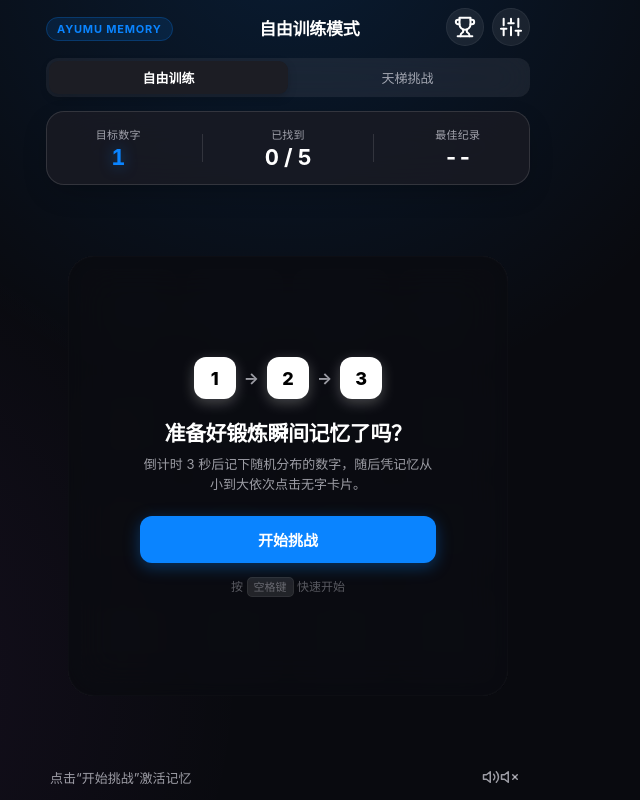
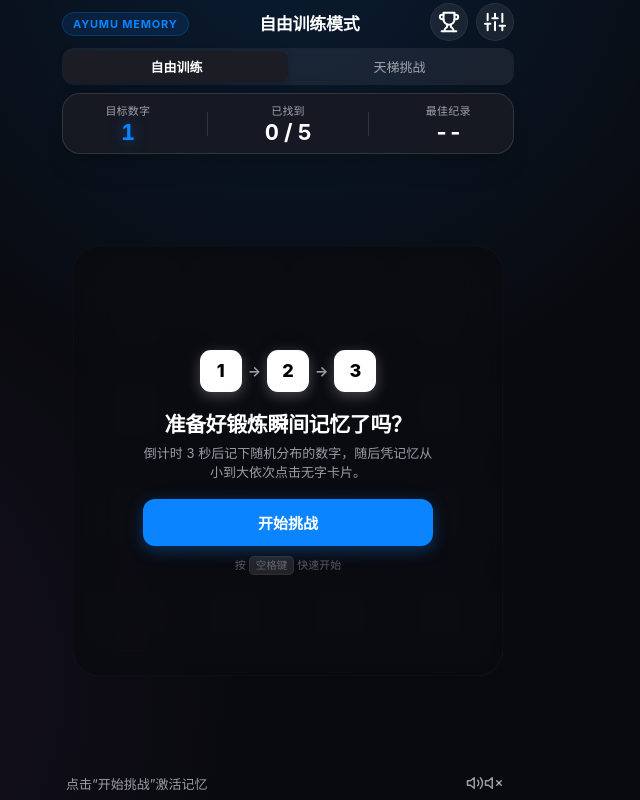
Before and after one commit to al1830329386-dev/chimp-memory-trainer, a plain HTML site: page index.html in a window 1280 px wide. Shown: the whole page, without its empty margins (352-992 px from the left). Drawn offline with Linux system fonts and the light colour scheme.

Commit message:
fix(ui): lock 100dvh viewport and make grid/cards adaptively fit any screen without scrollbars

```diff
--- a/styles.css
+++ b/styles.css
@@ -73,6 +73,13 @@
   touch-action: manipulation;
 }
 
+html {
+  height: 100%;
+  height: 100vh;
+  height: 100dvh;
+  overflow: hidden;
+}
+
 body {
   font-family: -apple-system, BlinkMacSystemFont, "SF Pro Display", "SF Pro Text", "PingFang SC", "Hiragino Sans GB", "Microsoft YaHei", sans-serif;
   background-color: var(--ios-bg);
@@ -81,32 +88,40 @@ body {
     radial-gradient(circle at 10% 85%, rgba(191, 90, 242, 0.08), transparent 35%);
   background-attachment: fixed;
   color: var(--ios-text);
-  min-height: 100vh;
+  height: 100%;
+  height: 100vh;
+  height: 100dvh;
   display: flex;
   justify-content: center;
   align-items: stretch;
-  overflow-x: hidden;
+  overflow: hidden;
   font-feature-settings: "cv02", "cv03", "cv04", "cv11";
 }
 
-/* 主容器：模拟 iOS 应用视口规范 */
+/* 主容器：严格适配各种屏幕视口，固定组件且绝无滚动条 */
 .ios-app-container {
   width: 100%;
-  max-width: 520px;
-  min-height: 100vh;
+  max-width: 480px;
+  height: 100%;
+  height: 100vh;
+  height: 100dvh;
   display: flex;
   flex-direction: column;
-  padding: env(safe-area-inset-top, 16px) 18px env(safe-area-inset-bottom, 20px);
+  padding: env(safe-area-inset-top, 8px) 14px env(safe-area-inset-bottom, 8px);
+  box-sizing: border-box;
+  overflow: hidden;
   position: relative;
+  margin: 0 auto;
 }
 
-/* 导航栏 */
+/* 导航栏：固定紧凑高度 */
 .ios-navbar {
   display: flex;
   align-items: center;
   justify-content: space-between;
-  padding: 12px 0 10px;
-  height: 52px;
+  padding: 4px 0;
+  height: 44px;
+  flex-shrink: 0;
 }
 
 .app-badge {
@@ -156,9 +171,10 @@ body {
   transform: scale(0.92);
 }
 
-/* iOS 分段选择器 (Segmented Control) */
+/* iOS 分段选择器 (Segmented Control)：紧凑固定 */
 .segmented-control-wrap {
-  margin: 6px 0 14px;
+  margin: 4px 0 8px;
+  flex-shrink: 0;
 }
 
 .segmented-control {
@@ -178,7 +194,7 @@ body {
   color: var(--ios-text-secondary);
   font-size: 13px;
   font-weight: 500;
-  padding: 7px 0;
+  padding: 6px 0;
   border-radius: 9px;
   cursor: pointer;
   transition: all 0.24s var(--ease-smooth);
@@ -191,7 +207,7 @@ body {
   box-shadow: 0 3px 10px rgba(0, 0, 0, 0.2);
 }
 
-/* 顶部状态统计小组件 (iOS Widget) */
+/* 顶部状态统计小组件 (iOS Widget)：紧凑固定 */
 .glass-panel {
   background: var(--ios-surface);
   backdrop-filter: blur(25px);
@@ -205,15 +221,16 @@ body {
   display: flex;
   align-items: center;
   justify-content: space-around;
-  padding: 14px 18px;
-  margin-bottom: 16px;
+  padding: 8px 14px;
+  margin-bottom: 6px;
+  flex-shrink: 0;
 }
 
 .stat-item {
   display: flex;
   flex-direction: column;
   align-items: center;
-  gap: 2px;
+  gap: 1px;
 }
 
 .stat-label {
@@ -224,7 +241,7 @@ body {
 }
 
 .stat-value {
-  font-size: 22px;
+  font-size: clamp(18px, 4.2vw, 22px);
   font-weight: 700;
   font-variant-numeric: tabular-nums;
   letter-spacing: -0.5px;
@@ -237,26 +254,30 @@ body {
 
 .stat-divider {
   width: 1px;
-  height: 28px;
+  height: 24px;
   background: var(--ios-border);
 }
 
-/* 游戏舞台区域 */
+/* 游戏舞台区域：核心弹性居中，绝不强制撑出滚动条 */
 .game-stage {
   flex: 1;
+  min-height: 0;
   display: flex;
   flex-direction: column;
   align-items: center;
   justify-content: center;
   position: relative;
-  min-height: 380px;
-  margin: 6px 0;
+  overflow: hidden;
+  width: 100%;
+  padding: 2px 0;
+  box-sizing: border-box;
 }
 
 /* 状态提示横幅 */
 .status-banner {
-  margin-bottom: 14px;
+  margin-bottom: 6px;
   text-align: center;
+  flex-shrink: 0;
   animation: bannerFadeIn 0.3s var(--ease-smooth);
 }
 
@@ -265,19 +286,19 @@ body {
 }
 
 #banner-text {
-  font-size: 18px;
+  font-size: clamp(14px, 3.5vw, 17px);
   font-weight: 700;
   letter-spacing: -0.3px;
   color: var(--ios-text);
   display: inline-block;
-  padding: 4px 16px;
+  padding: 3px 14px;
   background: rgba(255, 255, 255, 0.08);
   border-radius: 20px;
   border: 1px solid var(--ios-border);
 }
 
 .status-banner.counting #banner-text {
-  font-size: 32px;
+  font-size: clamp(24px, 6vw, 30px);
   font-weight: 800;
   color: var(--ios-primary);
   background: transparent;
@@ -286,38 +307,42 @@ body {
 }
 
 .banner-subtext {
-  font-size: 12px;
+  font-size: 11px;
   color: var(--ios-text-secondary);
-  margin-top: 4px;
+  margin-top: 2px;
 }
 
-/* 网格容器 */
+/* 网格容器：自适应当前屏幕视口高度与宽度的最小值，完美居中且严禁溢出 */
 .grid-container-outer {
-  width: 100%;
+  width: min(100%, calc(100dvh - 225px), 430px);
+  height: min(100%, calc(100dvh - 225px), 430px);
+  max-width: 100%;
+  max-height: 100%;
   aspect-ratio: 1 / 1;
-  max-width: 440px;
   position: relative;
   border-radius: var(--radius-lg);
+  flex-shrink: 1;
 }
 
 .game-grid {
   width: 100%;
   height: 100%;
   display: grid;
-  gap: 10px;
-  padding: 12px;
+  gap: clamp(4px, 1.4vw, 10px);
+  padding: clamp(6px, 1.8vw, 12px);
   background: rgba(20, 21, 28, 0.45);
   border-radius: var(--radius-lg);
   border: 1px solid var(--ios-border);
   backdrop-filter: blur(16px);
   -webkit-backdrop-filter: blur(16px);
+  box-sizing: border-box;
 }
 
-/* 动态网格尺寸 */
-.grid-3x3 { grid-template-columns: repeat(3, 1fr); grid-template-rows: repeat(3, 1fr); gap: 12px; }
-.grid-4x4 { grid-template-columns: repeat(4, 1fr); grid-template-rows: repeat(4, 1fr); gap: 10px; }
-.grid-5x5 { grid-template-columns: repeat(5, 1fr); grid-template-rows: repeat(5, 1fr); gap: 8px; }
-.grid-6x6 { grid-template-columns: repeat(6, 1fr); grid-template-rows: repeat(6, 1fr); gap: 6px; }
+/* 动态网格尺寸与弹性间距 */
+.grid-3x3 { grid-template-columns: repeat(3, 1fr); grid-template-rows: repeat(3, 1fr); gap: clamp(6px, 2vw, 12px); }
+.grid-4x4 { grid-template-columns: repeat(4, 1fr); grid-template-rows: repeat(4, 1fr); gap: clamp(5px, 1.6vw, 10px); }
+.grid-5x5 { grid-template-columns: repeat(5, 1fr); grid-template-rows: repeat(5, 1fr); gap: clamp(4px, 1.2vw, 8px); }
+.grid-6x6 { grid-template-columns: repeat(6, 1fr); grid-template-rows: repeat(6, 1fr); gap: clamp(3px, 1vw, 6px); }
 
 /* 单个格子样式 */
 .grid-cell {
@@ -421,11 +446,12 @@ body {
   -webkit-backdrop-filter: blur(20px);
 }
 
-/* 就绪开始卡片 */
+/* 就绪开始卡片：自适应紧凑尺寸 */
 .start-card {
   text-align: center;
-  padding: 24px 22px;
-  max-width: 340px;
+  padding: clamp(14px, 3.5vw, 22px) clamp(12px, 3vw, 20px);
+  max-width: 330px;
+  width: 95%;
   animation: scaleCardIn 0.35s var(--ease-spring);
 }
 
@@ -433,17 +459,17 @@ body {
   display: flex;
   align-items: center;
   justify-content: center;
-  gap: 8px;
-  margin-bottom: 18px;
+  gap: 6px;
+  margin-bottom: clamp(10px, 2.8vw, 16px);
 }
 
 .icon-number {
-  width: 42px;
-  height: 42px;
-  border-radius: 12px;
+  width: clamp(34px, 8.5vw, 42px);
+  height: clamp(34px, 8.5vw, 42px);
+  border-radius: 11px;
   background: #ffffff;
   color: #000000;
-  font-size: 18px;
+  font-size: clamp(15px, 4vw, 18px);
   font-weight: 800;
   display: flex;
   align-items: center;
@@ -453,27 +479,27 @@ body {
 
 .icon-arrow {
   color: var(--ios-text-secondary);
-  font-size: 16px;
+  font-size: 14px;
   font-weight: bold;
 }
 
 .start-card h2 {
-  font-size: 21px;
+  font-size: clamp(17px, 4.5vw, 21px);
   font-weight: 700;
   letter-spacing: -0.4px;
-  margin-bottom: 8px;
+  margin-bottom: 6px;
 }
 
 .start-card p {
-  font-size: 13px;
+  font-size: clamp(11.5px, 3vw, 13px);
   color: var(--ios-text-secondary);
-  line-height: 1.5;
-  margin-bottom: 22px;
+  line-height: 1.45;
+  margin-bottom: clamp(12px, 3vw, 18px);
 }
 
 .keyboard-hint {
-  margin-top: 14px;
-  font-size: 12px;
+  margin-top: 10px;
+  font-size: 11px;
   color: var(--ios-text-tertiary);
 }
 
@@ -483,33 +509,36 @@ body {
   border-radius: 5px;
   border: 1px solid var(--ios-border-subtle);
   font-family: inherit;
-  font-size: 11px;
+  font-size: 10.5px;
 }
 
-/* 结算弹窗卡片 */
+/* 结算弹窗卡片：自适应紧凑弹窗 */
 .glass-panel-popup {
-  background: rgba(28, 29, 36, 0.88);
+  background: rgba(28, 29, 36, 0.92);
   backdrop-filter: blur(35px);
   -webkit-backdrop-filter: blur(35px);
   border: 1px solid var(--ios-border);
   box-shadow: 0 20px 45px -10px rgba(0, 0, 0, 0.6);
   border-radius: var(--radius-xl);
-  padding: 26px 20px;
-  width: 90%;
-  max-width: 360px;
+  padding: clamp(14px, 3.5vw, 22px) clamp(12px, 3vw, 18px);
+  width: 92%;
+  max-width: 340px;
+  max-height: 96%;
+  overflow-y: auto;
   text-align: center;
   animation: scaleCardIn 0.35s var(--ease-spring);
+  box-sizing: border-box;
 }
 
 .result-icon-circle {
-  width: 54px;
-  height: 54px;
+  width: clamp(40px, 10vw, 50px);
+  height: clamp(40px, 10vw, 50px);
   border-radius: 50%;
-  margin: 0 auto 12px;
+  margin: 0 auto 8px;
   display: flex;
   align-items: center;
   justify-content: center;
-  font-size: 24px;
+  font-size: clamp(18px, 4.8vw, 22px);
   font-weight: bold;
 }
 
@@ -526,36 +555,36 @@ body {
 }
 
 .result-card h2 {
-  font-size: 22px;
+  font-size: clamp(17px, 4.2vw, 20px);
   font-weight: 700;
   letter-spacing: -0.4px;
-  margin-bottom: 4px;
+  margin-bottom: 2px;
 }
 
 .result-card p {
-  font-size: 13px;
+  font-size: 12px;
   color: var(--ios-text-secondary);
-  margin-bottom: 16px;
+  margin-bottom: 10px;
 }
 
 .result-metrics {
   display: grid;
   grid-template-columns: repeat(3, 1fr);
-  gap: 8px;
+  gap: 6px;
   background: rgba(255, 255, 255, 0.05);
-  padding: 12px 8px;
+  padding: 8px 6px;
   border-radius: var(--radius-sm);
-  margin-bottom: 14px;
+  margin-bottom: 10px;
 }
 
 .metric-box {
   display: flex;
   flex-direction: column;
-  gap: 2px;
+  gap: 1px;
 }
 
 .m-val {
-  font-size: 16px;
+  font-size: clamp(14px, 3.8vw, 16px);
   font-weight: 700;
   color: var(--ios-text);
   font-variant-numeric: tabular-nums;
@@ -570,14 +599,14 @@ body {
 .brain-rank-box {
   background: linear-gradient(135deg, rgba(10, 132, 255, 0.15), rgba(191, 90, 242, 0.12));
   border: 1px solid rgba(10, 132, 255, 0.3);
-  padding: 12px 14px;
+  padding: 8px 12px;
   border-radius: var(--radius-sm);
-  margin-bottom: 18px;
+  margin-bottom: 12px;
   text-align: left;
 }
 
 .rank-title {
-  font-size: 10px;
+  font-size: 9.5px;
   font-weight: 600;
   text-transform: uppercase;
   letter-spacing: 0.5px;
@@ -587,10 +616,10 @@ body {
 }
 
 .rank-name {
-  font-size: 15px;
+  font-size: clamp(13px, 3.5vw, 14.5px);
   font-weight: 700;
   color: var(--ios-text);
-  margin-bottom: 4px;
+  margin-bottom: 2px;
 }
 
 .rank-tip {
@@ -651,13 +680,14 @@ body {
   transform: scale(0.97);
 }
 
-/* 底部状态 */
+/* 底部状态：紧凑固定 */
 .ios-footer {
   display: flex;
   align-items: center;
   justify-content: space-between;
-  padding: 10px 4px 6px;
-  min-height: 44px;
+  padding: 4px 4px env(safe-area-inset-bottom, 4px);
+  height: 38px;
+  flex-shrink: 0;
 }
 
 .footer-hint {
```
